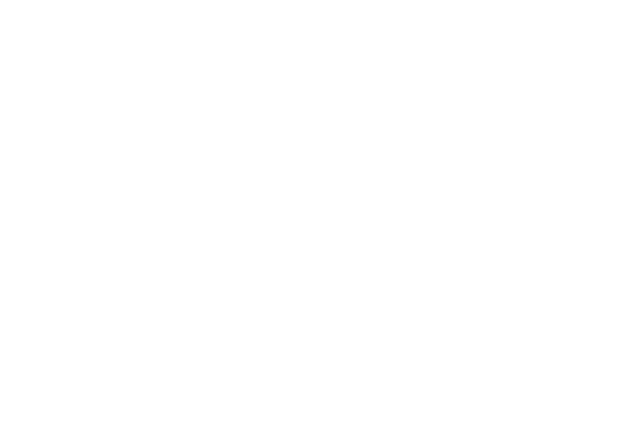
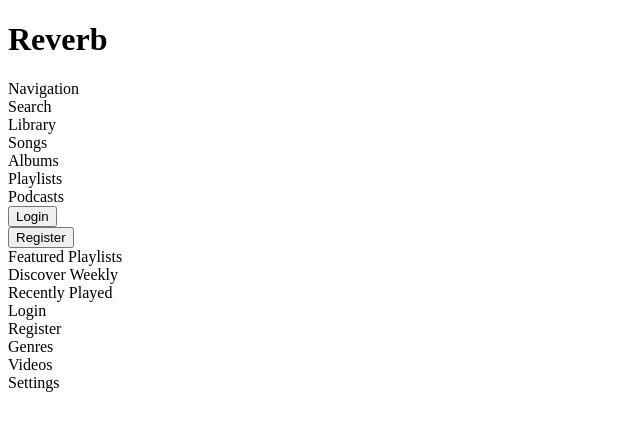
Before and after one commit to lighthouse-labs/final-project-backup, a React (Create React App) app in the folder reverb-project/: page / in a window 1280 px wide. Shown: the top 430 px of the page, without its empty margins (0-640 px from the left). Built offline with nearby package versions, Linux system fonts and the light colour scheme.

Commit message:
add html for library page

```diff
--- a/reverb-project/src/App.css
+++ b/reverb-project/src/App.css
@@ -1,4 +1,4 @@
-.App {
+/* .App {
   text-align: center;
 }
 
@@ -35,4 +35,4 @@
   to {
     transform: rotate(360deg);
   }
-}
+} */
--- a/reverb-project/src/App.js
+++ b/reverb-project/src/App.js
@@ -1,10 +1,56 @@
 import './App.css';
 
-function App() {
+// function App() {
+//   return (
+//     <div className="App">
+//       <header className="App-header">
+//       </header>
+
+//     </div>
+//   );
+// }
+
+// export default App;
+
+function LibraryPage() {
   return (
-    <div className="App">
+    <div className="pageWrapper">
+      <header className="App-header">
+        <h1>Reverb</h1>
+      </header>
+      <div className="nav-bar-left">
+        <div className="navigation-button">Navigation</div>
+        <div className="search-button">Search</div>
+        <div className="library-button">Library</div>
+        <div className="songs-button">Songs</div>
+        <div className="albums-button">Albums</div>
+        <div className="playlists-button">Playlists</div>
+        <div className="podcasts-button">Podcasts</div>
+      </div>
+
+      <div className="middle-section">
+        {/* <div className="user-display">Good morning, ${user}</div> */}
+        <div className="login-button">
+          <button>Login</button>
+        </div>
+        <div className="register-button">
+          <button>Register</button>
+        </div>
+        <div className="featured-playlists">Featured Playlists</div>
+        <div className="discover-playlist">Discover Weekly</div>
+        <div className="recent-playlist">Recently Played</div>
+      </div>
+
+      <div className="nav-bar-right">
+        <div className="login-button">Login</div>
+        <div className="register-button">Register</div>
+        <div className="genres-button">Genres</div>
+        <div className="videos-button">Videos</div>
+        <div className="settings-button">Settings</div>
+      </div>
+      <div className="bottom-player"></div>
     </div>
   );
-}
+};
 
-export default App;
+export default LibraryPage;
```
Also changed, not shown: reverb-project/src/index.scss (added).
